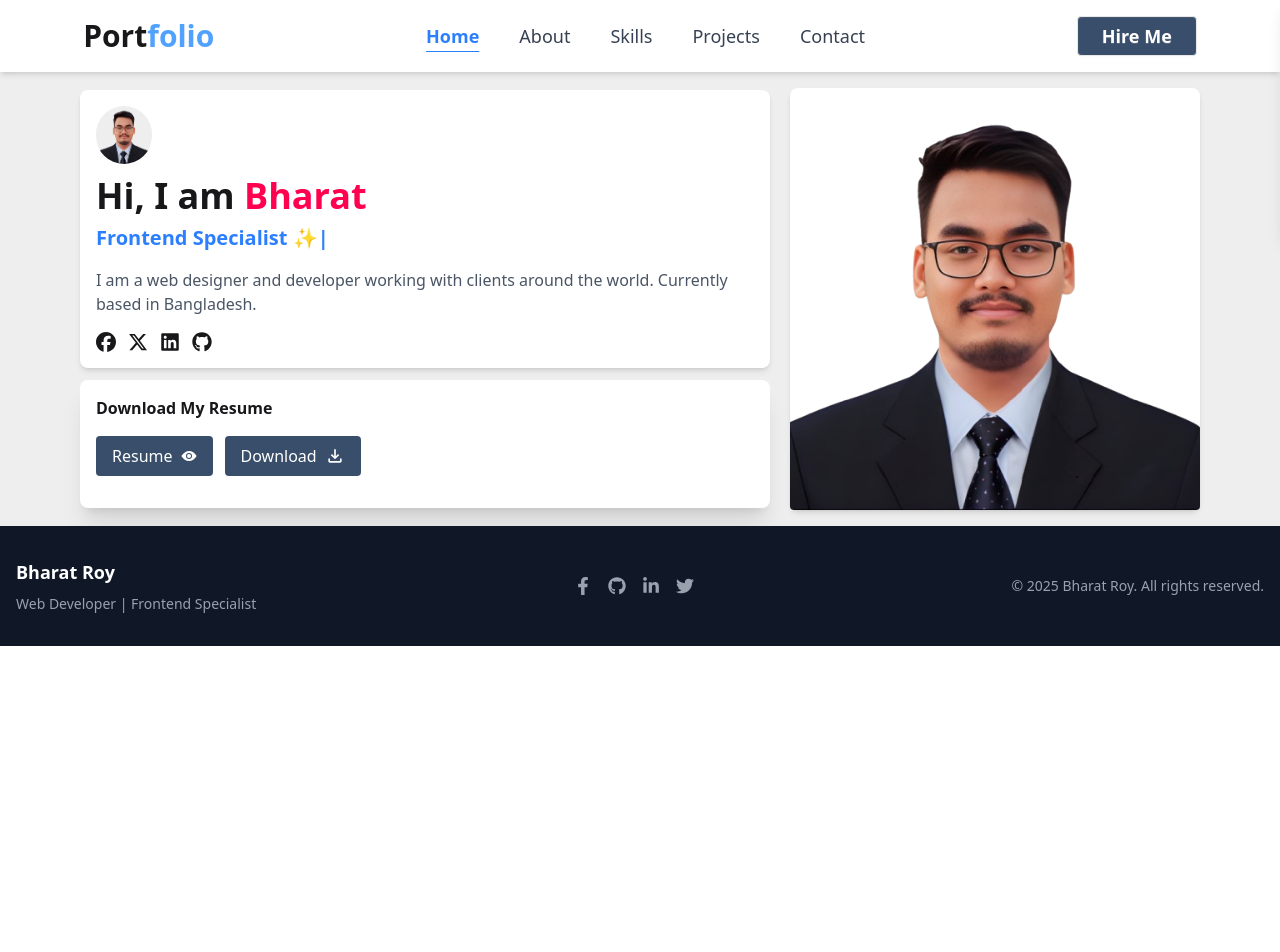
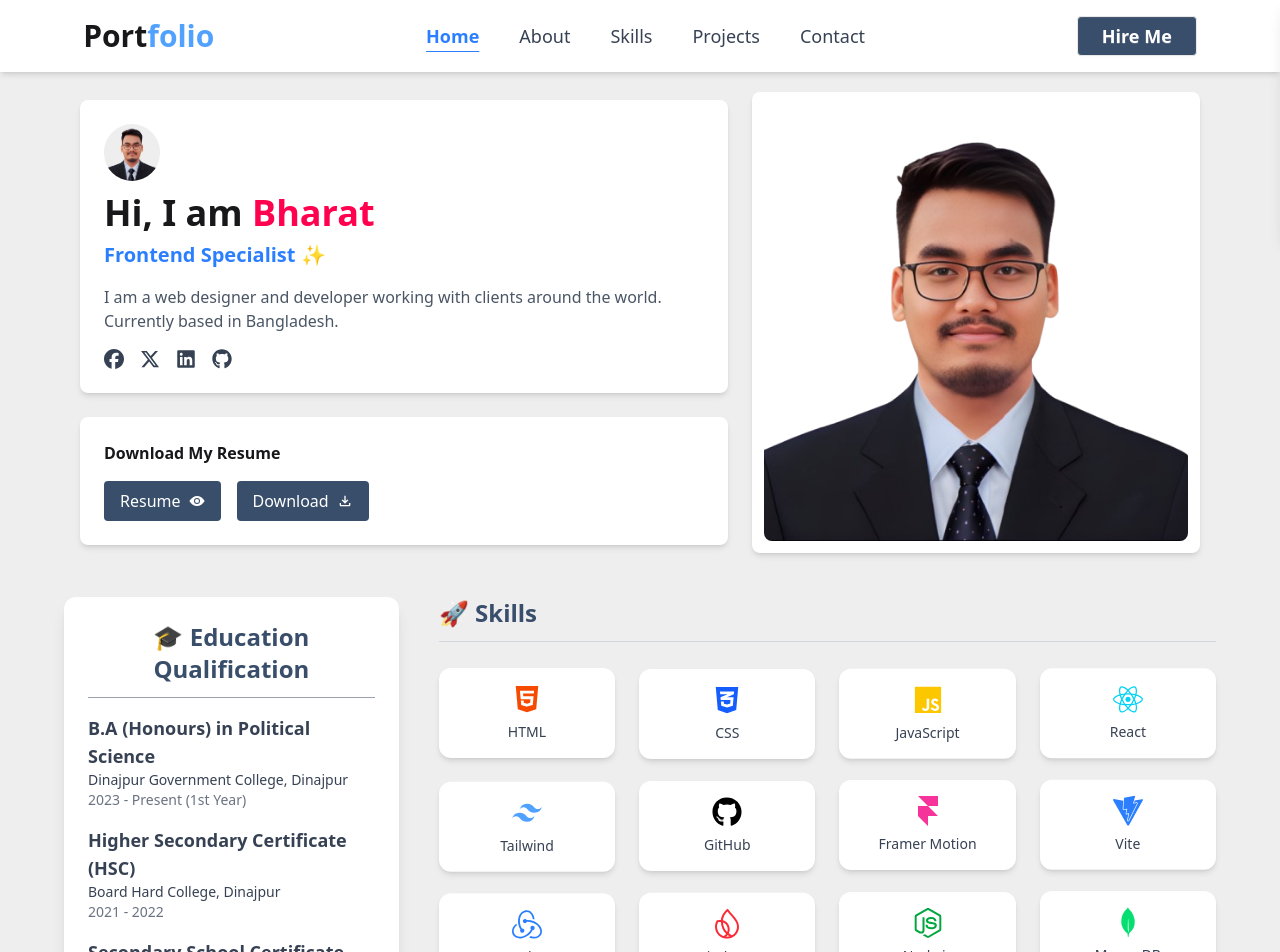
Before and after one commit to bharatroy4D/Bharat-roy, a React (Vite) app: page / in a window 1280 px wide. Shown: the top 952 px of the page. Before the commit the page ends 800 px from the top, so only its background shows below. Built offline with nearby package versions, Linux system fonts and the light colour scheme.

Commit message:
skill section a animation added

```diff
--- a/src/Components/Header/Header.jsx
+++ b/src/Components/Header/Header.jsx
@@ -87,7 +87,7 @@ const Header = () => {
                     isOpen ? 'translate-x-0' : 'translate-x-full'
                 }`}
             >
-                <div className="px-4 py-1 flex justify-between items-center border-b">
+                <div className="px-4 py-1 flex justify-between items-center border-b border-gray-300">
                     <h2 className="text-lg font-bold">Menu</h2>
                     <button onClick={() => setIsOpen(false)} className="text-2xl font-bold">
                         &times;
--- a/src/Components/Navbar/About/About.jsx
+++ b/src/Components/Navbar/About/About.jsx
@@ -4,23 +4,8 @@ import bharat from '../../../assets/bharat.png'
 
 const About = () => {
   return (
-    <section className="bg-base-300 py-6">
+    <section className="bg-base-300 py-4">
       <div className="w-[88%] mx-auto">
-        {/* Section Title */}
-        {/* <motion.div
-          initial={{ opacity: 0, y: -30 }}
-          whileInView={{ opacity: 1, y: 0 }}
-          transition={{ duration: 0.8 }}
-          className="text-center mb-12"
-        >
-          <h2 className="text-4xl font-extrabold mb-2 text-transparent bg-clip-text bg-gradient-to-r from-[#FF014F] to-[#6A1B9A]">
-            About Me
-          </h2>
-          <p className="text-gray-400 text-lg">
-            A passionate frontend developer dedicated to crafting immersive user experiences.
-          </p>
-        </motion.div> */}
-
         {/* Content */}
         <div className="flex flex-col md:flex-row items-center gap-10">
           {/* Profile Image */}
--- a/src/Components/Navbar/Home/Home.jsx
+++ b/src/Components/Navbar/Home/Home.jsx
@@ -1,98 +1,205 @@
 import React from "react";
 import { motion } from "framer-motion";
 import { TypeAnimation } from "react-type-animation";
-// import user from "../../../assets/user.png";
 import hero_img from "../../../assets/hero-img.png";
-import { FaGithub, FaLinkedin, } from "react-icons/fa";
-import { FaFacebook, FaXTwitter } from "react-icons/fa6";
+
+import {
+    FaGithub,
+    FaLinkedin,
+    FaFacebook,
+    FaXTwitter,
+    FaHtml5,
+    FaCss3Alt,
+    FaJs,
+    FaReact,
+} from "react-icons/fa6";
+
 import { IoEye } from "react-icons/io5";
 import { MdOutlineFileDownload } from "react-icons/md";
 
+import {
+    SiTailwindcss,
+    SiFramer,
+    SiVite,
+    SiFirebase,
+    SiRedux,
+    SiMongodb,
+    SiNodedotjs,
+} from "react-icons/si";
+
+// Tool Icons with react-icons
+const tools = [
+    { icon: <FaHtml5 className="text-orange-600 text-3xl" />, name: "HTML" },
+    { icon: <FaCss3Alt className="text-blue-600 text-3xl" />, name: "CSS" },
+    { icon: <FaJs className="text-yellow-400 text-3xl" />, name: "JavaScript" },
+    { icon: <FaReact className="text-cyan-400 text-3xl" />, name: "React" },
+    { icon: <SiTailwindcss className="text-blue-400 text-3xl" />, name: "Tailwind" },
+    { icon: <FaGithub className="text-black text-3xl" />, name: "GitHub" },
+    { icon: <SiFramer className="text-pink-500 text-3xl" />, name: "Framer Motion" },
+    { icon: <SiVite className="text-blue-500 text-3xl" />, name: "Vite" },
+    { icon: <SiRedux className="text-blue-500 text-3xl" />, name: "Redux" },
+    { icon: <SiFirebase className="text-red-500 text-3xl" />, name: "Firebase" },
+    { icon: <SiNodedotjs className="text-green-600 text-3xl" />, name: "Node.js" },
+    { icon: <SiMongodb className="text-green-400 text-3xl" />, name: "MongoDB" },
+
+
+];
+
 const Home = () => {
     return (
-        <div className="hero bg-base-300  overflow-hidden ">
-            <div className="hero-content flex-col lg:flex-row-reverse gap-5 w-[90%] mx-auto">
-                {/* Hero Image */}
+        <div className="bg-base-300 overflow-hidden">
+            {/* Hero Section */}
+            <div className="hero-content flex flex-col lg:flex-row-reverse gap-6 py-5 w-[90%] mx-auto">
+                {/* Image */}
                 <motion.div
                     whileHover={{ scale: 1.03 }}
                     initial={{ scale: 0.8, opacity: 0 }}
                     animate={{ scale: 1, opacity: 1 }}
-                    transition={{ duration: 1, ease: "easeOut" }}
-                    className="max-w-sm md:max-w-md lg:max-w-lg xl:max-w-xl"
+                    transition={{ duration: 1 }}
+                    className="w-full lg:w-[40%]"
                 >
-                    <div className="max-w-sm md:max-w-md lg:max-w-lg xl:max-w-xl mx-auto rounded-lg bg-white shadow-md "
-                    >
+                    <div className="bg-white rounded-lg shadow-md p-3">
                         <img
                             src={hero_img}
                             alt="Hero"
-                            className="w-full h-auto rounded object-cover"
+                            className="rounded-lg object-cover w-full"
                         />
                     </div>
                 </motion.div>
+
                 {/* Text Content */}
                 <motion.div
                     initial={{ x: -100, opacity: 0 }}
                     animate={{ x: 0, opacity: 1 }}
-                    transition={{ duration: 1.2, delay: 0.3 }}
-                    className="flex flex-col gap-3 text-left"
+                    transition={{ duration: 1.2 }}
+                    className="flex-1 space-y-6"
                 >
-                    {/* Info Card */}
-                    <div className="bg-base-100 shadow-md rounded-lg p-4 transition-all duration-500  hover:-translate-y-1">
-                        <img src={hero_img} alt="User" className="w-14 mb-3 rounded-full bg-base-300" />
+                    <div className="bg-base-100 p-6 rounded-lg shadow-md">
+                        <img
+                            src={hero_img}
+                            alt="User"
+                            className="w-14 mb-3 rounded-full bg-base-300"
+                        />
                         <h1 className="text-3xl md:text-4xl font-bold">
                             Hi, I am <span className="text-[#FF014F]">Bharat</span>
                         </h1>
-                        {/* Typing effect */}
                         <TypeAnimation
                             sequence={[
-                                "Web Developer 👨‍💻",
-                                2000,
-                                "Frontend Specialist ✨",
-                                2000,
-                                "React Developer ⚛️",
-                                2000,
+                                "Web Developer 👨‍💻", 2000,
+                                "Frontend Specialist ✨", 2000,
+                                "React Developer ⚛️", 2000,
                             ]}
                             speed={50}
                             wrapper="span"
                             repeat={Infinity}
                             className="text-xl text-blue-500 font-semibold mt-2 block"
                         />
-                        <p className="py-4 font-medium  text-gray-600">
+                        <p className="py-4 text-gray-600">
                             I am a web designer and developer working with clients around the world.
                             Currently based in Bangladesh.
                         </p>
-                        <div className="flex items-center gap-3 text-xl">
-                            <FaFacebook />
-                            <FaXTwitter />
-                            <FaLinkedin />
-                            <FaGithub />
+                        <div className="flex items-center gap-4 text-xl text-gray-700">
+                            <FaFacebook className="hover:text-blue-500 cursor-pointer" />
+                            <FaXTwitter className="hover:text-black cursor-pointer" />
+                            <FaLinkedin className="hover:text-blue-700 cursor-pointer" />
+                            <FaGithub className="hover:text-black cursor-pointer" />
                         </div>
                     </div>
-                    {/* Resume Download */}
+
+                    {/* Resume Section */}
                     <motion.div
-                        whileHover={{ scale: 1.03 }}
-                        className="bg-base-100 shadow-xl rounded-lg p-4 transition-all duration-500"
+                        whileHover={{ scale: 1.02 }}
+                        className="bg-base-100 p-6 rounded-lg shadow-md"
                     >
-                        <h3 className="font-semibold ">Download My Resume</h3>
-                        <div className="flex flex-wrap gap-3 py-4">
-                            <motion.button
-                                whileHover={{ scale: 1.05 }}
-                                className="flex items-center gap-2 py-2 px-4 rounded bg-[#394E6A] text-white hover:bg-red-400 transition"
-                            >
+                        <h3 className="font-semibold mb-4">Download My Resume</h3>
+                        <div className="flex flex-wrap gap-4">
+                            <button className="flex items-center gap-2 px-4 py-2 rounded bg-[#394E6A] text-white hover:bg-red-400 transition">
                                 Resume <IoEye />
-
-                            </motion.button>
-                            <motion.button
-                                whileHover={{ scale: 1.05 }}
-                                className="flex items-center gap-2 py-2 px-4 rounded bg-[#394E6A] text-white hover:bg-red-400 transition"
-                            >
-                                Download <MdOutlineFileDownload className="text-xl" />
-
-                            </motion.button>
+                            </button>
+                            <button className="flex items-center gap-2 px-4 py-2 rounded bg-[#394E6A] text-white hover:bg-red-400 transition">
+                                Download <MdOutlineFileDownload />
+                            </button>
                         </div>
                     </motion.div>
                 </motion.div>
             </div>
+
+            {/* Toolbox Section */}
+            <section className="bg-base-300 py-6">
+                <div className="w-[90%] mx-auto flex flex-col md:flex-row gap-10">
+                    {/* Left */}
+                    <motion.div
+                        whileHover={{ scale: 1.03 }}
+                        initial={{ x: -50, opacity: 0 }}
+                        whileInView={{ x: 0, opacity: 1 }}
+                        transition={{ duration: 1 }}
+                        className="md:w-[30%] w-full bg-white p-6 rounded-xl shadow-lg text-center"
+                    >
+                        <h3 className="text-2xl font-bold mb-4 text-[#394E6A] border-b border-gray-400 pb-3">
+                            🎓 Education Qualification
+                        </h3>
+
+                        <div className="space-y-4 text-left text-gray-700">
+                            <div>
+                                <h4 className="font-semibold text-lg">B.A (Honours) in Political Science</h4>
+                                <p className="text-sm">Dinajpur Government College, Dinajpur</p>
+                                <p className="text-sm text-gray-500">2023 - Present (1st Year)</p>
+                            </div>
+
+                            <div>
+                                <h4 className="font-semibold text-lg">Higher Secondary Certificate (HSC)</h4>
+                                <p className="text-sm">Board Hard College, Dinajpur</p>
+                                <p className="text-sm text-gray-500">2021 - 2022</p>
+                            </div>
+
+                            <div>
+                                <h4 className="font-semibold text-lg">Secondary School Certificate (SSC)</h4>
+                                <p className="text-sm">Betura BL High School, Dinajpur</p>
+                                <p className="text-sm text-gray-500">2019 - 2020</p>
+                            </div>
+                        </div>
+                    </motion.div>
+
+
+                    {/* Right: Tools */}
+                    <motion.div
+                        initial={{ x: 50, opacity: 0 }}
+                        whileInView={{ x: 0, opacity: 1 }}
+                        transition={{ duration: 1 }}
+                        className="md:w-[70%] w-full"
+                    >
+                        {/* Skills Title */}
+                        <h3 className="text-2xl font-bold mb-6 text-[#394E6A] border-b border-gray-300 pb-3">
+                            🚀 Skills
+                        </h3>
+
+                        {/* Skills Grid */}
+                        <div className="grid grid-cols-2 sm:grid-cols-3 md:grid-cols-4 gap-6">
+                            {tools.map((tool, index) => (
+                                <motion.div
+                                    key={index}
+                                    whileHover={{ scale: 1.1, rotate: 5 }}
+                                    animate={{
+                                        y: [0, -3, 0, 3, 0], // up-down shake
+                                    }}
+                                    transition={{
+                                        duration: 2,
+                                        repeat: Infinity,
+                                        repeatType: "loop",
+                                        delay: index * 0.1, // যাতে stagger করে shake হয়
+                                    }}
+                                    className="bg-white p-4 rounded-xl shadow-md flex flex-col items-center"
+                                >
+                                    {tool.icon}
+                                    <span className="text-sm font-medium text-gray-700 mt-2">{tool.name}</span>
+                                </motion.div>
+                            ))}
+
+                        </div>
+                    </motion.div>
+
+                </div>
+            </section>
         </div>
     );
 };
```
